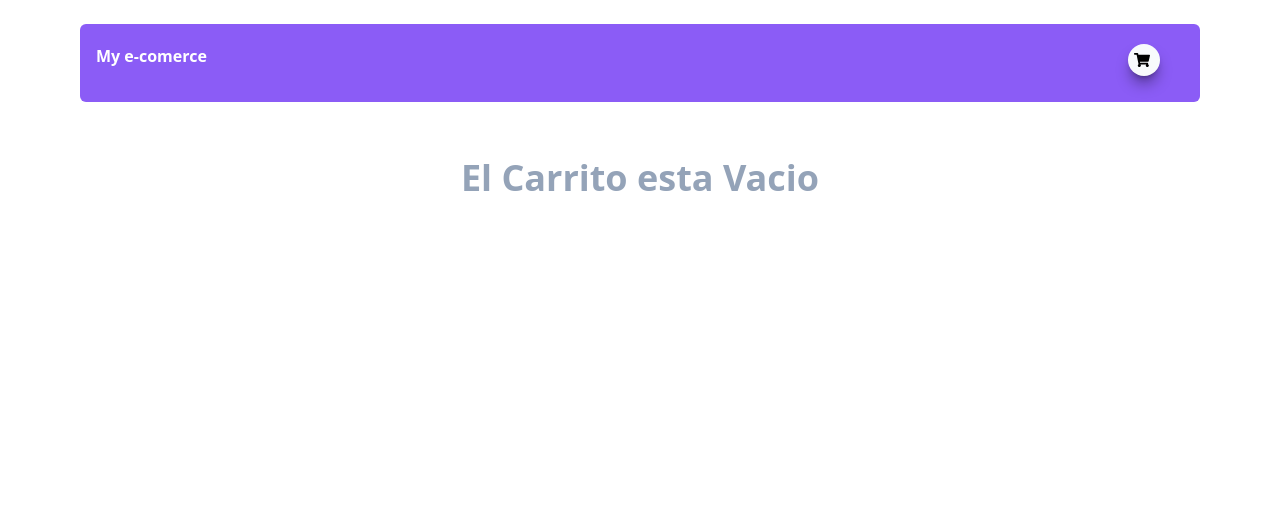
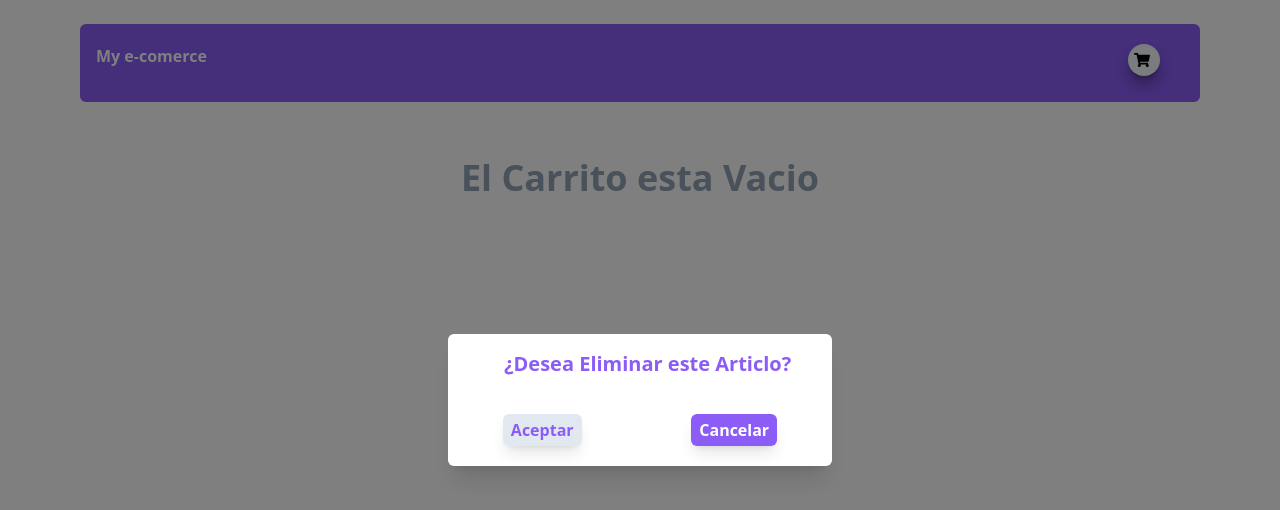
Before and after one commit to PeterMonkey/Shopping-Cart, a Next.js app: page /Cart in a window 1280 px wide. Shown: the top 510 px of the page. Built offline with nearby package versions, Linux system fonts and the light colour scheme.

Commit message:
Mensaje se alerta al eliminar un articulo del Carrito

```diff
--- a/components/CartItem.tsx
+++ b/components/CartItem.tsx
@@ -1,10 +1,11 @@
+import { MdOutlineClose } from "react-icons/md"
 import { ProductProps } from "../utils/interfaces"
 
 
 const CartItem = ({img, name, description, price}:ProductProps) => {
     return(
         <>
-            <div className=" flex flex-row w-96 h-60 mb-4 bg-slate-50 shadow-lg rounded-md">
+            <div className=" flex flex-row relative w-96 h-60 mb-4 bg-slate-50 shadow-lg rounded-md">
                 <div className="w-96 h-60 overflow-hidden rounded-md">
                     <img className="aspect-auto" src={img} alt="" />
                 </div>
@@ -19,6 +20,9 @@ const CartItem = ({img, name, description, price}:ProductProps) => {
                     <button className="w-20 h-14 mb-6 rounded-lg bg-violet-500 shadow-lg shadow-violet-500/30 hover:bg-violet-300 text-white font-bold">
                         Comprar
                     </button>
+                    <div className="absolute top-3 right-2 pt-1 pl-1 w-6 h-6 cursor-pointer hover:bg-slate-200 rounded-md">
+                    <MdOutlineClose/>
+                    </div>
                 </div>
             </div>
         </>
--- /dev/null
+++ b/components/DeleteItemAlert.tsx
@@ -0,0 +1,22 @@
+
+const DeleteItemAlert = () => {
+    return(
+        <div className="w-screen h-screen fixed flex items-center justify-center top-0 left-0 bg-[rgba(0,0,0,.5)]">
+            <div className="w-96 min-h-[100px] flex flex-col bg-white relative rounded-md shadow-xl">
+                <div className="text-xl font-bold text-violet-500 ml-14 my-4">
+                    <h1>¿Desea Eliminar este Articlo?</h1>
+                </div>
+                <div className="flex justify-around my-5">
+                    <button className="bg-slate-200 text-violet-500 font-bold rounded-md py-1 px-2 shadow-lg">
+                        Aceptar
+                    </button>
+                    <button className="bg-violet-500 text-white font-bold rounded-md py-1 px-2 shadow-lg">
+                        Cancelar
+                    </button>
+                </div>
+            </div>
+        </div>
+    )
+}
+
+export default DeleteItemAlert
--- a/pages/Cart/index.tsx
+++ b/pages/Cart/index.tsx
@@ -1,6 +1,7 @@
 import Head from "next/head"
 import CartStock from "../../components/CartStock"
 import Navbar from "../../components/Navbar"
+import DeleteItemAlert from "../../components/DeleteItemAlert"
 
 export default function Cart(){
     return(
@@ -10,6 +11,7 @@ export default function Cart(){
        </Head>
         <Navbar/>
         <CartStock/>
+        <DeleteItemAlert/>
        </>
     )
 }
```
